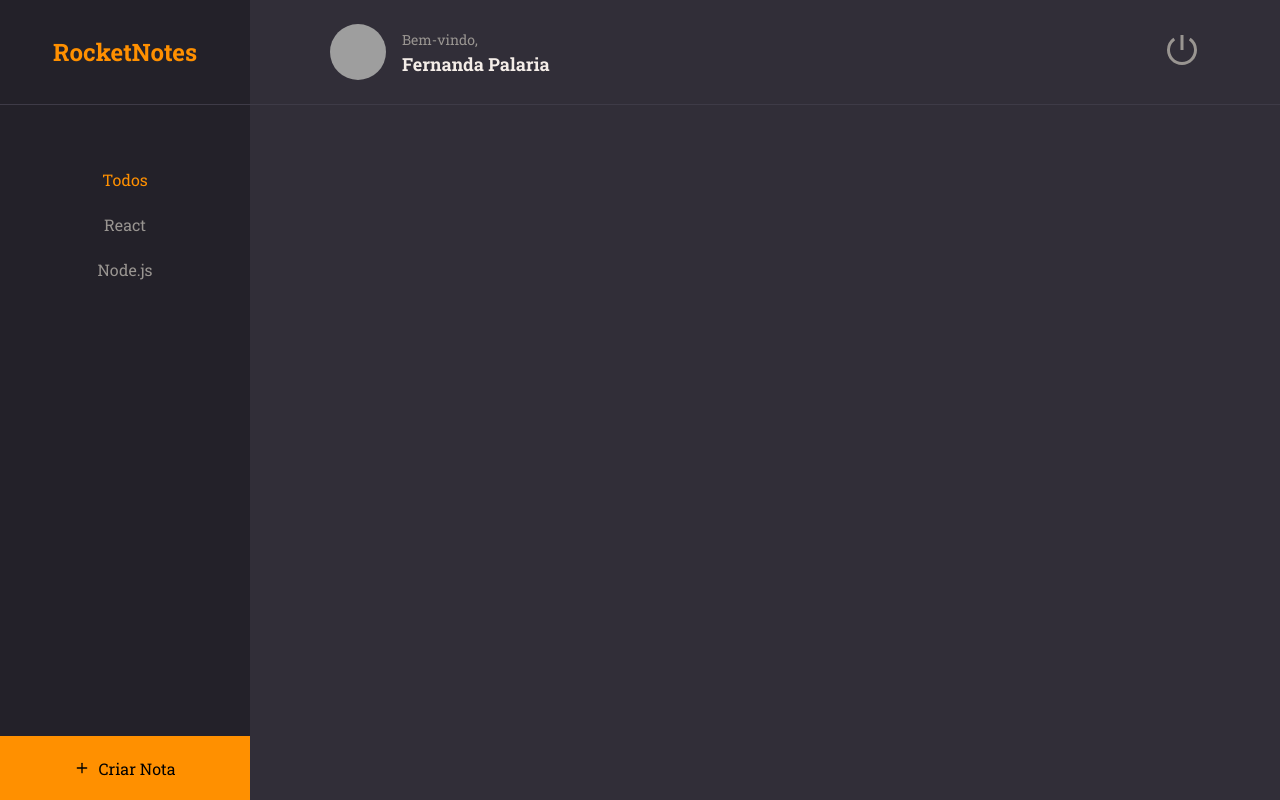
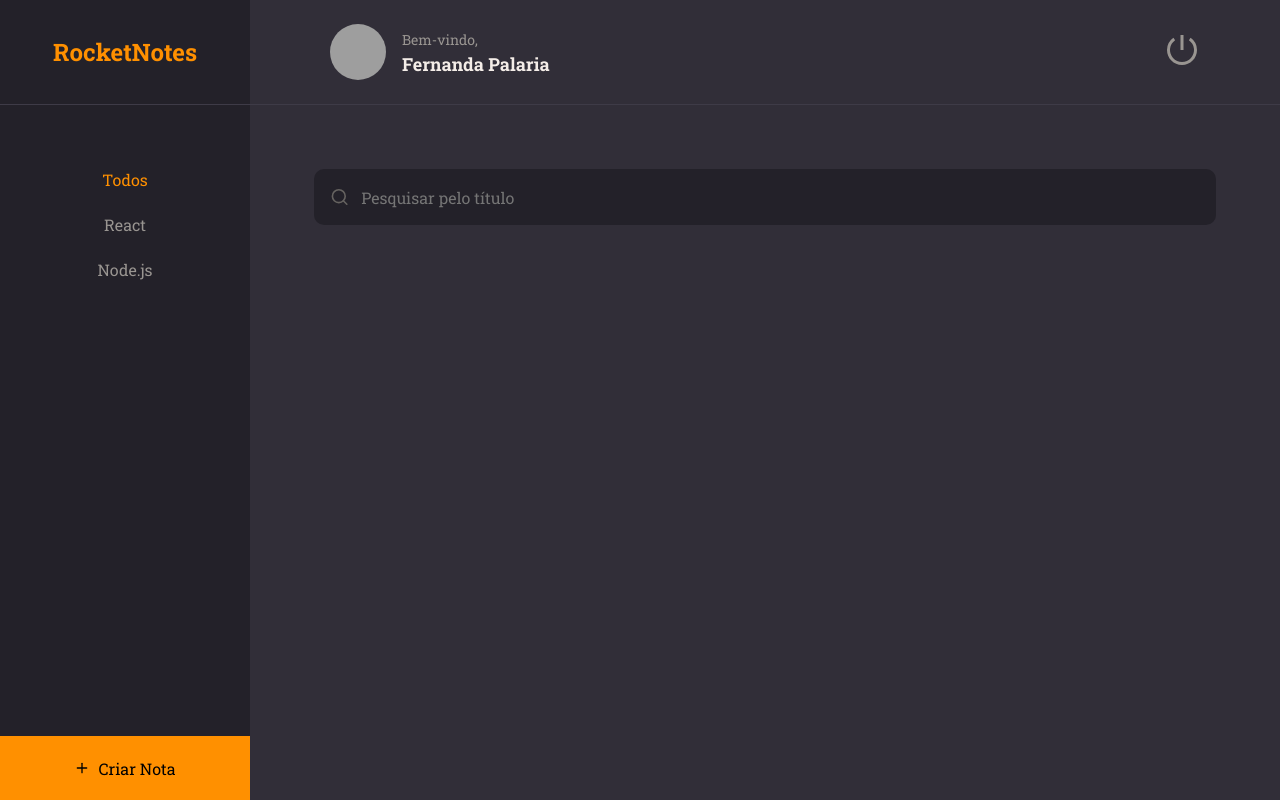
Before and after one commit to ferpalaria/react_rocket, a React (Vite) app: page / in a window 1280 px wide. Built offline with nearby package versions, Linux system fonts and the light colour scheme; grey boxes are pictures that could not be loaded.

Commit message:
Search Input

```diff
--- /dev/null
+++ b/src/components/Input/index.jsx
@@ -0,0 +1,12 @@
+import { Container } from './styles'
+
+// eslint-disable-next-line react/prop-types
+export function Input({ icon: Icon, ...rest }){
+    return(
+        <Container>
+            {Icon && <Icon size={20}/>}
+            <input {...rest} />
+        </Container>
+
+    );
+}
--- /dev/null
+++ b/src/components/Input/styles.js
@@ -0,0 +1,33 @@
+import styled from 'styled-components'
+
+export const Container = styled.div`
+    width: 100%;
+    display: flex;
+    align-items: center;
+
+    background-color: ${({ theme }) => theme.COLORS.BACKGROUND_900};
+    color: ${({ theme }) => theme.COLORS.GRAY_300};
+
+    margin-bottom: 8px;
+    border-radius: 10px;
+
+    > input {
+        height: 56px;
+        width: 100%;
+
+        padding: 12px;
+
+        color: ${({ theme }) => theme.COLORS.WHITE};
+        background: transparent;
+        border: 0;
+
+        &:placeholder {
+            color: ${({ theme }) => theme.COLORS.GRAY_300};
+        }
+
+    }
+    svg {
+        margin-left: 16px;
+    }
+
+`;
--- a/src/pages/Home/index.jsx
+++ b/src/pages/Home/index.jsx
@@ -1,8 +1,9 @@
 import { Container, Brand, Menu, Search, Content, NewNote } from './styles';
-import { FiPlus } from 'react-icons/fi'
+import { FiPlus, FiSearch } from 'react-icons/fi'
 
 import { Header } from '../../components/Header';
 import { ButtonText } from '../../components/ButtonText';
+import { Input } from '../../components/Input';
 
 export function Home(){
     return (
@@ -11,7 +12,9 @@
                 <h1>RocketNotes</h1>
             </Brand>
 
-            <Header></Header>
+            <Header>
+
+            </Header>
 
             <Menu>
                 <li><ButtonText title="Todos" $active /></li>
@@ -19,9 +22,15 @@
                 <li><ButtonText title="Node.js" /></li>
             </Menu>
 
-            <Search></Search>
+            <Search>
+                <Input
+                placeholder="Pesquisar pelo título"
+                icon={FiSearch}/>
+            </Search>
 
-            <Content></Content>
+            <Content>
+
+            </Content>
 
             <NewNote>
                 <FiPlus />
--- a/src/pages/Home/styles.js
+++ b/src/pages/Home/styles.js
@@ -48,6 +48,8 @@
 
 export const Search = styled.div`
     grid-area: search;
+
+    padding: 64px 64px 0;
 `;
 
 export const Content = styled.div`
```
